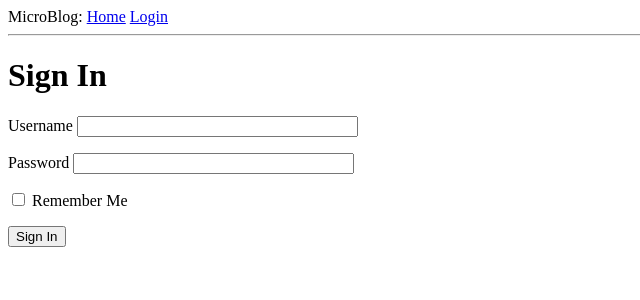
After one commit to shmuelsochet/microblog, a Flask app: page /login in a window 1280 px wide. The commit adds this page. Shown: the top 300 px of the page, without its empty margins (0-640 px from the left). Run offline with Flask 2, Linux system fonts and the light colour scheme.

Commit message:
Login form, route, code.

```diff
--- /dev/null
+++ b/app/forms.py
@@ -0,0 +1,10 @@
+from flask_wtf import FlaskForm
+from wtforms import StringField, PasswordField, BooleanField, SubmitField
+from wtforms.validators import DataRequired
+
+
+class LoginForm(FlaskForm):
+    username = StringField('Username', validators=[DataRequired()])
+    password = PasswordField('Password', validators=[DataRequired()])
+    remember_me = BooleanField('Remember Me')
+    submit = SubmitField('Sign In')
--- a/app/routes.py
+++ b/app/routes.py
@@ -1,5 +1,6 @@
 from flask import render_template
 from app import app
+from app.forms import LoginForm
 
 
 @app.route('/')
@@ -19,3 +20,9 @@ def index():
         }
     ]
     return render_template('index.html', user=user, posts=posts)
+
+
+@app.route('/login')
+def login():
+    form = LoginForm()
+    return render_template('login.html', title='Sign In', form=form)
--- a/app/templates/base.html
+++ b/app/templates/base.html
@@ -6,9 +6,8 @@
           content="width=device-width, user-scalable=no, initial-scale=1.0,
           maximum-scale=1.0, minimum-scale=1.0">
     <meta http-equiv="X-UA-Compatible" content="ie=edge">
-    <link rel="shortcut icon" href="{{ url_for('static', filename='favicon
-    .ico')
-            }}">
+    <link rel="shortcut icon"
+          href="{{ url_for('static', filename='favicon.ico') }}">
     {% if title %}
         <title>{{ title }} - MicroBlog</title>
     {% else %}
@@ -16,8 +15,12 @@
     {% endif %}
 </head>
 <body>
-   <div>MicroBlog: <a href="./index">Home</a></div>
-    <hr>
+    <div>
+        MicroBlog:
+        <a href="index">Home</a>
+        <a href="login">Login</a>
+    </div>
+<hr>
 {% block content %}{% endblock %}
 
 </body>
--- /dev/null
+++ b/app/templates/login.html
@@ -0,0 +1,20 @@
+{% extends 'base.html' %}
+
+{% block content %}
+
+    <h1>Sign In</h1>
+    <form action="" method="post">
+        {{ form.hidden_tag() }}
+        <p>
+            {{ form.username.label }}
+            {{ form.username(size=32) }}
+        </p>
+        <p>
+            {{ form.password.label }}
+            {{ form.password(size=32) }}
+        </p>
+        <p>{{ form.remember_me() }} {{ form.remember_me.label }}</p>
+        <p>{{ form.submit() }}</p>
+    </form>
+
+{% endblock %}
```
